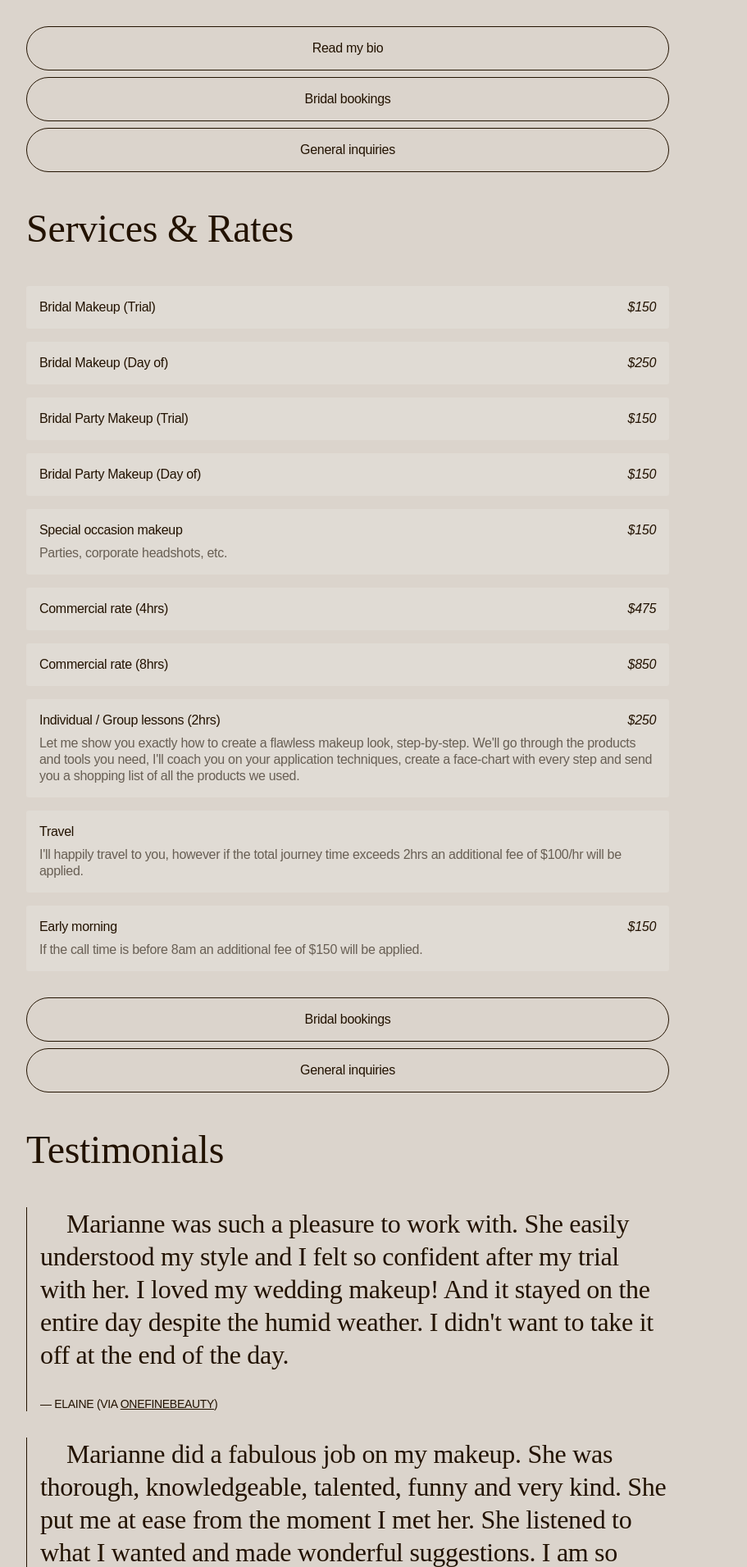
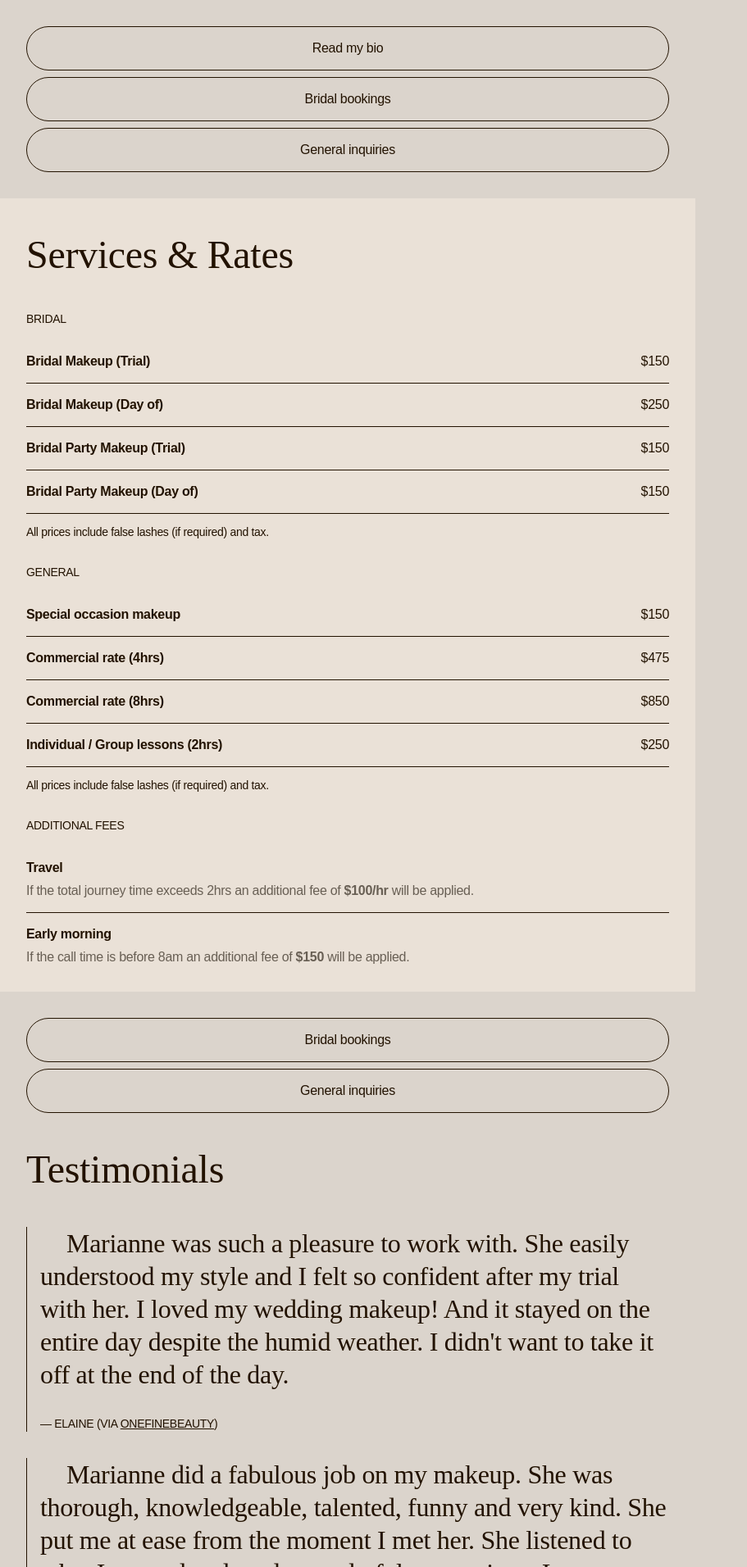
Before and after one commit to mariannemoore/mariannemoore.github.io, a Jekyll site: the page built from index.md, in a window 1280 px wide. Shown: the part 894-2806 px from the top of the page at 82% size, without its empty margins (0-911 px from the left). Built offline with Jekyll 4.4.1, drawn with Linux system fonts in a browser that asks for light colours; some web fonts are replaced.

Commit message:
new pricing table

```diff
--- a/_data/services.yml
+++ b/_data/services.yml
@@ -1,36 +1,35 @@
-- service: Bridal Makeup (Trial)
-  cost: $150
-  description:
-- service: Bridal Makeup (Day of)
-  cost: $250
-  description:
-- service: Bridal Party Makeup (Trial)
-  cost: $150
-  description:
-- service: Bridal Party Makeup (Day of)
-  cost: $150
-  description:
-- service: Special occasion makeup
-  cost: $150
-  description: Parties, corporate headshots, etc.
-- service: Commercial rate (4hrs)
-  cost: $475
-  description:
-- service: Commercial rate (8hrs)
-  cost: $850
-  description:
-- service: Individual / Group lessons (2hrs)
-  cost: $250
-  description: |
-    Let me show you exactly how to create a flawless makeup look, step-by-step. We'll go
-    through the products and tools you need, I'll coach you on your application techniques,
-    create a face-chart with every step and send you a shopping list of all the products we used.
-- service: Travel
-  cost:
-  description: |
-    I'll happily travel to you, however if the total journey time exceeds 2hrs an additional fee of
-    $100/hr will be applied.
-- service: Early morning
-  cost: $150
-  description: |
-    If the call time is before 8am an additional fee of $150 will be applied.
+bridal:
+  - service: Bridal Makeup (Trial)
+    cost: $150
+    description:
+  - service: Bridal Makeup (Day of)
+    cost: $250
+    description:
+  - service: Bridal Party Makeup (Trial)
+    cost: $150
+    description:
+  - service: Bridal Party Makeup (Day of)
+    cost: $150
+    description:
+general:
+  - service: Special occasion makeup
+    cost: $150
+    description:
+  - service: Commercial rate (4hrs)
+    cost: $475
+    description:
+  - service: Commercial rate (8hrs)
+    cost: $850
+    description:
+  - service: Individual / Group lessons (2hrs)
+    cost: $250
+    description:
+additional:
+  - service: Travel
+    cost:
+    description: |
+      If the total journey time exceeds 2hrs an additional fee of <strong>$100/hr</strong> will be applied.
+  - service: Early morning
+    cost:
+    description: |
+      If the call time is before 8am an additional fee of <strong>$150</strong> will be applied.
--- a/_includes/services.html
+++ b/_includes/services.html
@@ -1,15 +1,56 @@
 <section class="services content-width">
     <h2 id="rates">Services &amp; Rates</h2>
-    {% for service in site.data.services %}
-    <div class="service">
-        <div class="service-details {% if forloop.last %}no-bottom-margin{% endif %}">
-            <p class="service-name">{{ service.service }}</p>
-            {% if service.cost %}
-            <p class="service-cost">{{ service.cost }}</p>
+    <div class="section-separator">
+        <p class="uppercased-text">Bridal</p>
+    </div>
+    {% for bridal_service in site.data.services.bridal %}
+    <div class="service{% if forloop.first %} first-item{% endif %}">
+        <div class="service-details">
+            <p class="service-name">{{ bridal_service.service }}</p>
+            {% if bridal_service.cost %}
+            <p class="service-cost">{{ bridal_service.cost }}</p>
             {% endif %}
         </div>
-        {% if service.description %}
-        <p class="service-description">{{ service.description }}</p>
+        {% if bridal_service.description %}
+        <p class="service-description">{{ bridal_service.description }}</p>
+        {% endif %}
+    </div>
+    {% endfor %}
+    <div class="service-footer">
+        <p>All prices include false lashes (if required) and tax.</p>
+    </div>
+    <div class="section-separator">
+        <p class="uppercased-text">General</p>
+    </div>
+    {% for general_service in site.data.services.general %}
+    <div class="service{% if forloop.first %} first-item{% endif %}">
+        <div class="service-details">
+            <p class="service-name">{{ general_service.service }}</p>
+            {% if general_service.cost %}
+            <p class="service-cost">{{ general_service.cost }}</p>
+            {% endif %}
+        </div>
+        {% if general_service.description %}
+        <p class="service-description">{{ general_service.description }}</p>
+        {% endif %}
+    </div>
+    {% endfor %}
+    <div class="service-footer">
+        <p>All prices include false lashes (if required) and tax.</p>
+    </div>
+    <div class="section-separator">
+        <p class="uppercased-text">Additional fees</p>
+    </div>
+    {% for additional_service in site.data.services.additional %}
+    <div class="service{% if forloop.first %} first-item{% elsif forloop.last %} last-item{% endif %}">
+        <div class="service-details">
+            <p class="service-name">{{ additional_service.service }}</p>
+            {% if additional_service.cost %}
+            <p class="service-cost">{{ additional_service.cost }}</p>
+            {% endif %}
+        </div>
+        {% if additional_service.description %}
+        <p class="service-description">{{ additional_service.description }}</p>
         {% endif %}
     </div>
     {% endfor %}
--- a/_sass/_style.scss
+++ b/_sass/_style.scss
@@ -147,12 +147,13 @@ main {
 .pill-menu {
   margin-top: $measure;
 
-  @media screen and (max-width: $breakpoint-small) {
-    margin-top: $measure / 2;
+  a {
+    margin-bottom: $measure / 4;
+
+    &:last-of-type {
+      margin-bottom: 0;
     }
 
-  a {
-    margin-bottom: $measure / 4;
   }
 
   .jumbo-button {
@@ -193,54 +194,58 @@ main {
 
 }
 
-.intro {
-  // margin-top: - 16px;
+.services {
+  background: $color-chalk;
+  margin-left: -$measure;
+  padding: 0 $measure $measure;
+  margin-top: $measure;
+  overflow: hidden;
+
+  @media screen and (max-width: $breakpoint-small) {
+    margin-right: -$measure;
   }
 
-.services {
+  .section-separator {
+    margin: $measure 0;
+  }
 
   .service {
-    margin-bottom: $measure / 2;
-    background: rgba(255,255,255,.15);
-    padding: $measure / 2;
-    border-radius: 3px;
+    padding: $measure / 2 0;
+    border-bottom: 1px solid $color-ink;
+
+    &.first-item {
+      padding-top: 0;
+    }
+
+    &.last-item {
+      border: 0;
+      padding-bottom: 0;
+    }
   }
 
   .service-details {
     display: flex;
-
-    @media screen and (max-width: $breakpoint-smallest) {
-      display: block;
   }
 
   .service-name {
+    font-weight: bold;
     flex: none;
     margin: 0;
-      margin-right: $measure / 2;
-
-      @media screen and (max-width: $breakpoint-smallest) {
-        margin: 0;
-      }
   }
 
   .service-cost {
     flex: none;
     margin: 0;
     margin-left: auto;
-      font-style: italic;
-
-      @media screen and (max-width: $breakpoint-smallest) {
-        display: block;
-        margin-top: $measure / 4;
-        margin-left: 0;
-      }
-    }
   }
 
   .service-description {
+    margin: $measure / 4 0 0 0;
     color: $color-stone;
-    margin: 0;
-    margin-top: $measure / 4;
+  }
+
+  .service-footer {
+    font-size: $font-size-small;
   }
 
 }
--- a/_sass/_variables.scss
+++ b/_sass/_variables.scss
@@ -1,6 +1,6 @@
 /* Colours */
 $color-mushroom: #DBD4CC;
-$color-moss: #A9BF92;
+$color-chalk: #EAE1D7;
 $color-ink: #221200;
 $color-stone: #685F54;
 $color-white: #fff;
```
Lines whose indentation alone changed are shown as unchanged.
